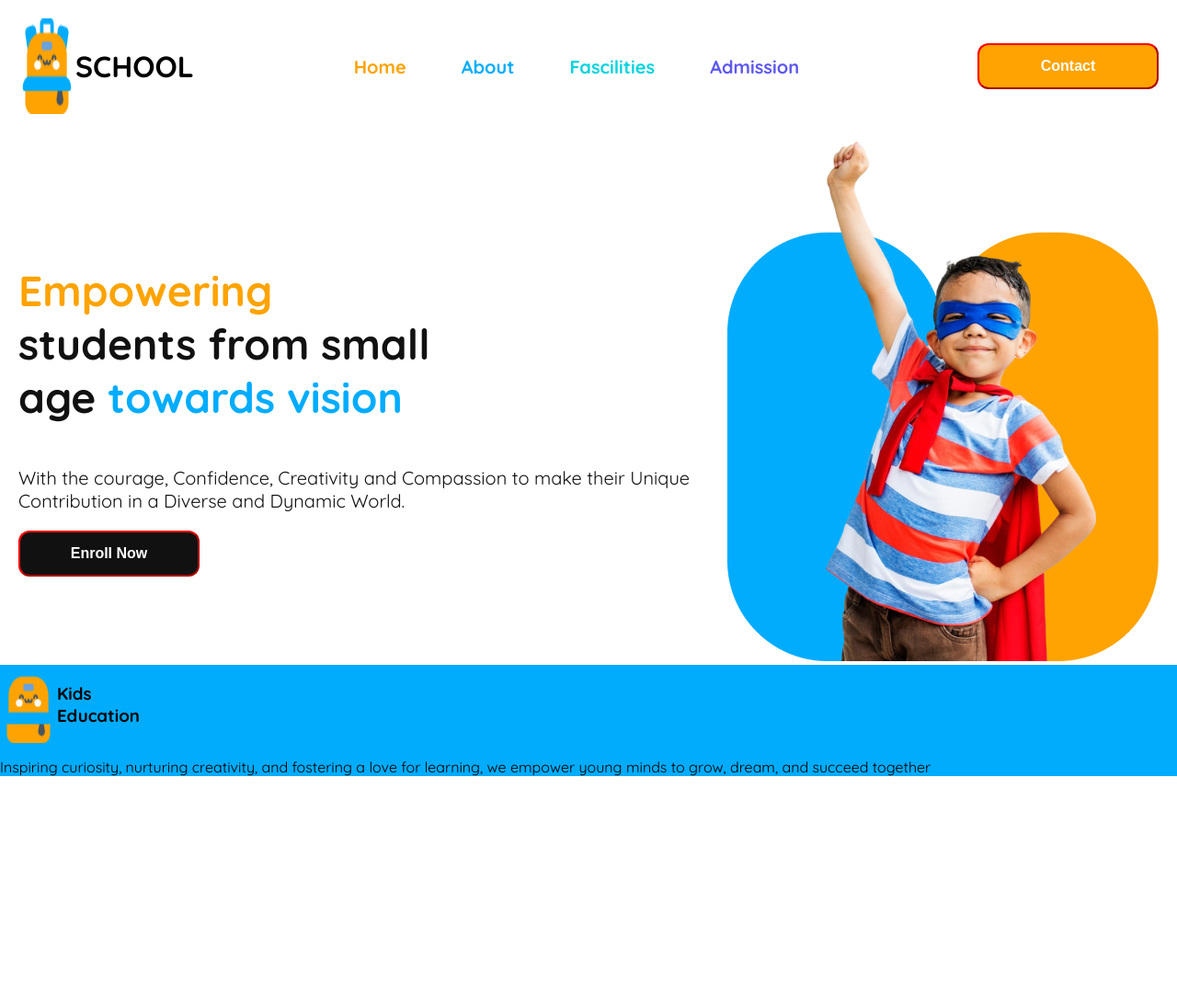
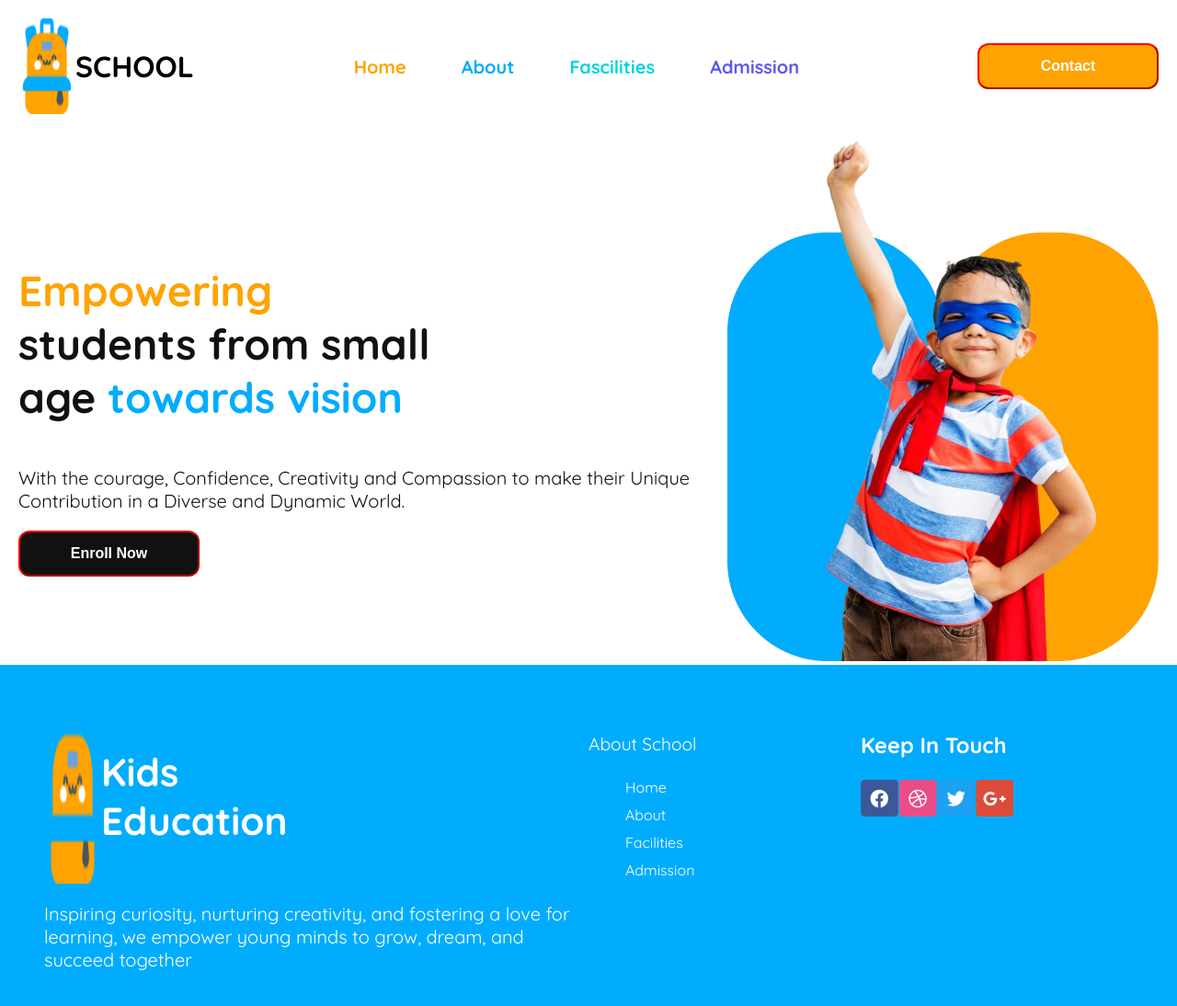
Before and after one commit to naafiisaa/school, a plain HTML site: page index.html in a window 1280 px wide. Shown: the whole page at 92% size. Before the commit the page ends 860 px from the top, so only its background shows below. Drawn offline with Linux system fonts and the light colour scheme.

Commit message:
footer added

```diff
--- a/index.html
+++ b/index.html
@@ -57,6 +57,24 @@ crossorigin="anonymous" referrerpolicy="no-referrer" />
             Education</h3></div></div>
             <p class="footer-text">Inspiring curiosity, nurturing creativity, and fostering a love for learning, we empower young minds to grow, dream, and succeed together</p>
         </div>
+        <div class="footer-col">
+          <h4>About School</h4>
+          <ul class="links">
+
+            <li><a href="#">Home</a></li>
+            <li><a href="#">About</a></li>
+            <li><a href="#">Facilities</a></li>
+            <li><a href="#">Admission</a></li>
+          </ul>
+        </div>
+        <div class="keep-in-touch"><h3>Keep In Touch</h3>
+        <div class="tags">
+          <img alt="" src="assets/fb.png">
+          <img alt="" src="assets/dribble.png">
+          <img alt="" src="assets/twitter.png">
+          <img alt="" src="assets/google+.png">
+
+        </div></div>
       </section>
     </footer>
 </body>
--- a/style.css
+++ b/style.css
@@ -74,8 +74,7 @@ font-weight: 600;}
 .banner{display: flex;
 padding: 0px 20px;
 align-items: center;
-max-width: 1400px;
-margin: 0 auto;}
+margin: auto;}
 
 .banner-description{font-size: 1.25rem;
 font-weight: 400;
@@ -88,10 +87,54 @@ color: #111111;}
   font-size: 1rem;
   font-weight: 600;}
 .last-part{background-color: #01ACFD;
-  max-width: 1400px;
-  margin: 0 auto;
+  margin: 0;
+  padding: 3rem;
+  display: flex;
+ flex-direction: row;
 }
-.footerhead-1{display: flex;}
+.footer-logo{font-weight: 700;
+font-size: 2.634rem;
+color: white;}
+.footer-text{font-weight: 400;
+font-size: 1.25rem;
+color: white;}
+.footerhead-1{display: flex;
+ }
+ .footer-1{ float: left;
+
+  width: 50%;
+ }
+  .footer-col{ float: left;
+
+    width: 25%;
+  }
+.footer-col h4 {
+  color: #fff;
+  font-size: 1.2rem;
+  font-weight: 400;
+}
+.footer-col .links {
+  margin-top: 20px;
+}
+.footer-col .links li {
+  list-style: none;
+  margin-bottom: 10px;
+}
+.footer-col .links li a {
+  text-decoration: none;
+  color: white;
+}
+.footer-col .links li a:hover {
+  color: #fff;
+}
+.keep-in-touch{color:white;
+font-weight: 700;
+font-size: 1.265rem;
+ float: left;
+
+width: 25%
+;}
+.tags{display: flex;}
 /* Responsive section */
 @media screen and (max-width: 576px) {
   .navbar {
@@ -134,4 +177,22 @@ color: #111111;}
   flex-direction: column-reverse;
 padding: 0px;
 margin: 10px;
-}}
+}
+.last-part{display: flex;
+flex-direction: column;
+padding: 2rem;}
+.keep-in-touch{color:white;
+  font-weight: 700;
+  font-size: 1.265rem;
+   float: none;
+
+   width: fit-content
+  ;}
+  .footer-1{ float: none;
+
+    width: fit-content;
+   }
+    .footer-col{ float: none;
+
+      width: fit-content;
+    }}
```
